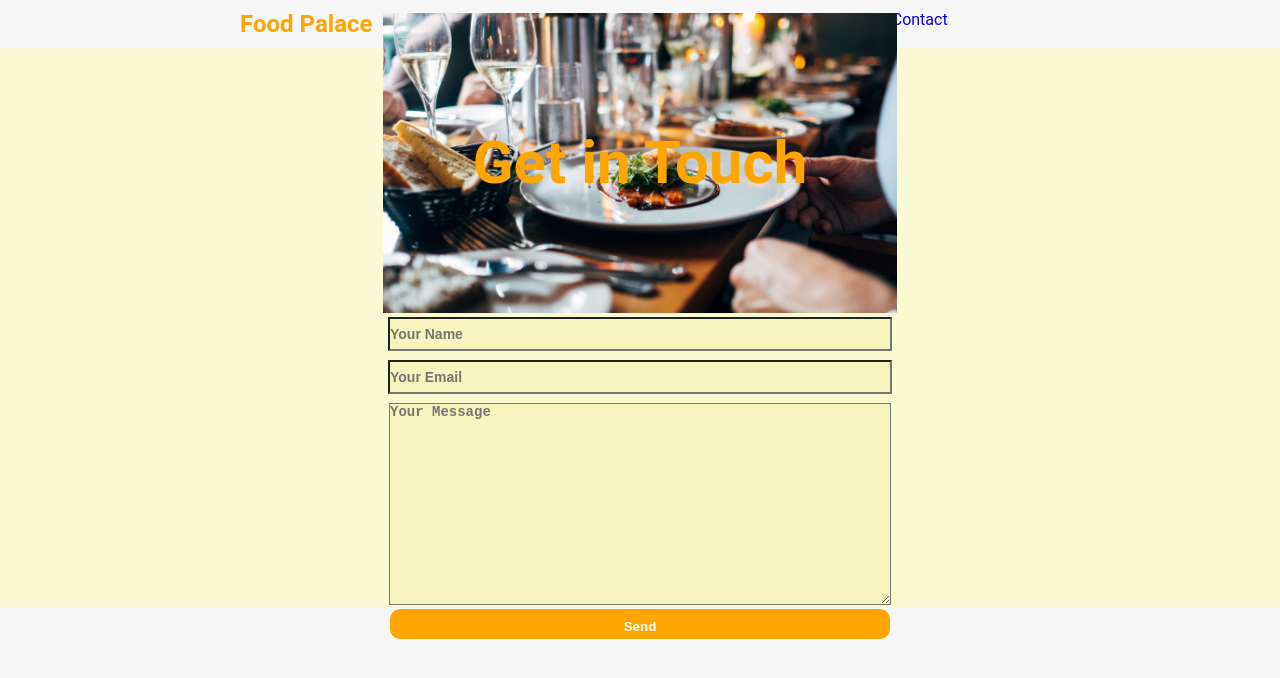
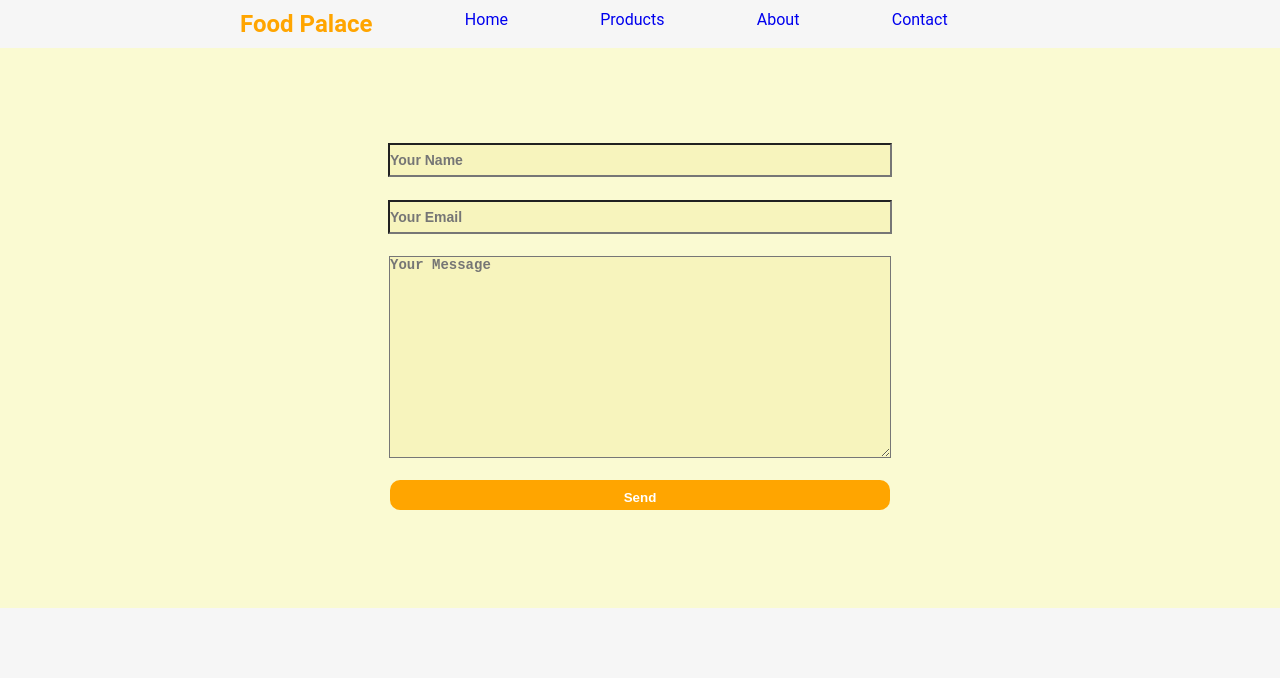
Before and after one commit to abolanle111/REACT-GROUP-30, a React (Create React App) app in the folder food-palace/: page /contact in a window 1280 px wide. Shown: the top 678 px of the page. Built offline with nearby package versions, Linux system fonts and the light colour scheme.

Commit message:
did some merging

```diff
--- a/food-palace/src/components/Contact.js
+++ b/food-palace/src/components/Contact.js
@@ -4,9 +4,6 @@ import './Contacts/Contact.css'
 function Contact() {
   return (
     <div className='Contact'>
-      <div className='header'>
-        <h1 className='head'>Get in Touch</h1>
-      </div>
       <form>
         <input type="text" placeholder='Your Name' name='Your Name' />
         <input type="email" placeholder='Your Email' name='Your Email' />
--- a/food-palace/src/components/Contacts/Contact.css
+++ b/food-palace/src/components/Contacts/Contact.css
@@ -27,8 +27,8 @@ form {
 input {
     width: 500px;
     height: 30px;
-    margin-top: 0.5%;
-    margin-bottom: 0.5%;
+    margin-top: 0.1%;
+    margin-bottom: 0.1%;
     font-size: 14px;
     font-weight: 700;
     color: black;
@@ -37,7 +37,7 @@ input {
 }
 
 textarea {
-    margin-top: 0.5%;
+    margin-top: 0.1%;
     width: 500px;
     height: 200px;
     font-size: 14px;
@@ -48,7 +48,7 @@ textarea {
 }
 
 .btn {
-    margin-top: 0.5%;
+    margin-top: 0.1%;
     width: 500px;
     height: 30px;
     color: white;
```
